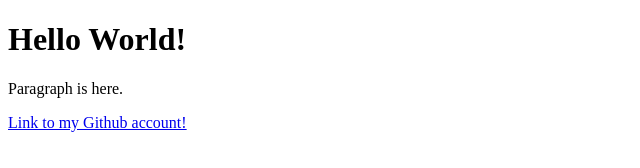
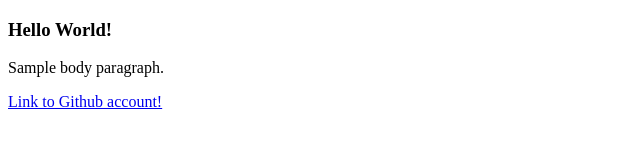
Before and after one commit to sarahduong/sarahduong.github.io, a plain HTML site: page index.html in a window 1280 px wide. Shown: the whole page, without its empty margins (0-640 px from the left). Drawn offline with Linux system fonts and the light colour scheme.

Commit message:
Update index.html

```diff
--- a/index.html
+++ b/index.html
@@ -2,9 +2,9 @@
 <html>
 <body>
 
-<h1>Hello World!</h1>
-<p>Paragraph is here.</p>
-<a href="https://www.github.com/sarahduong">Link to my Github account!</a>
+<h3>Hello World!</h3>
+<p>Sample body paragraph.</p>
+<a href="https://www.github.com/sarahduong">Link to Github account!</a>
 
 </body>
 </html>
```
